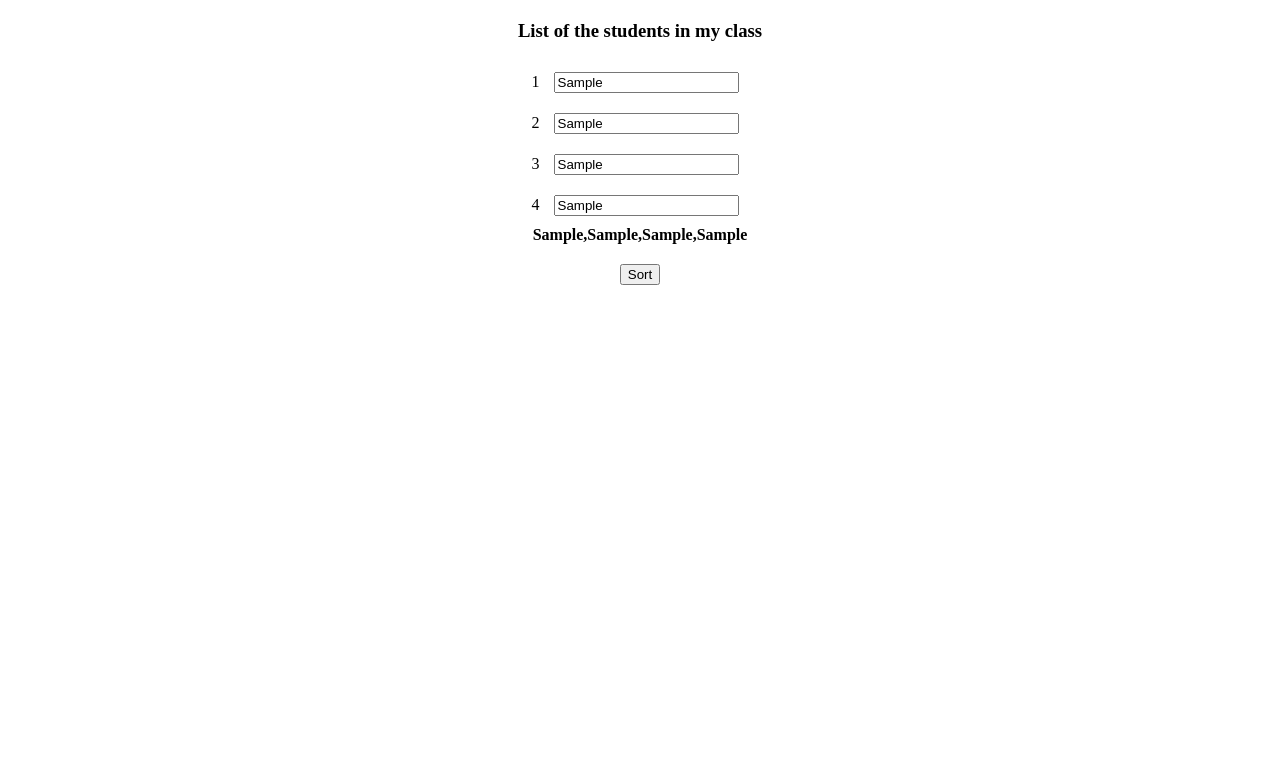
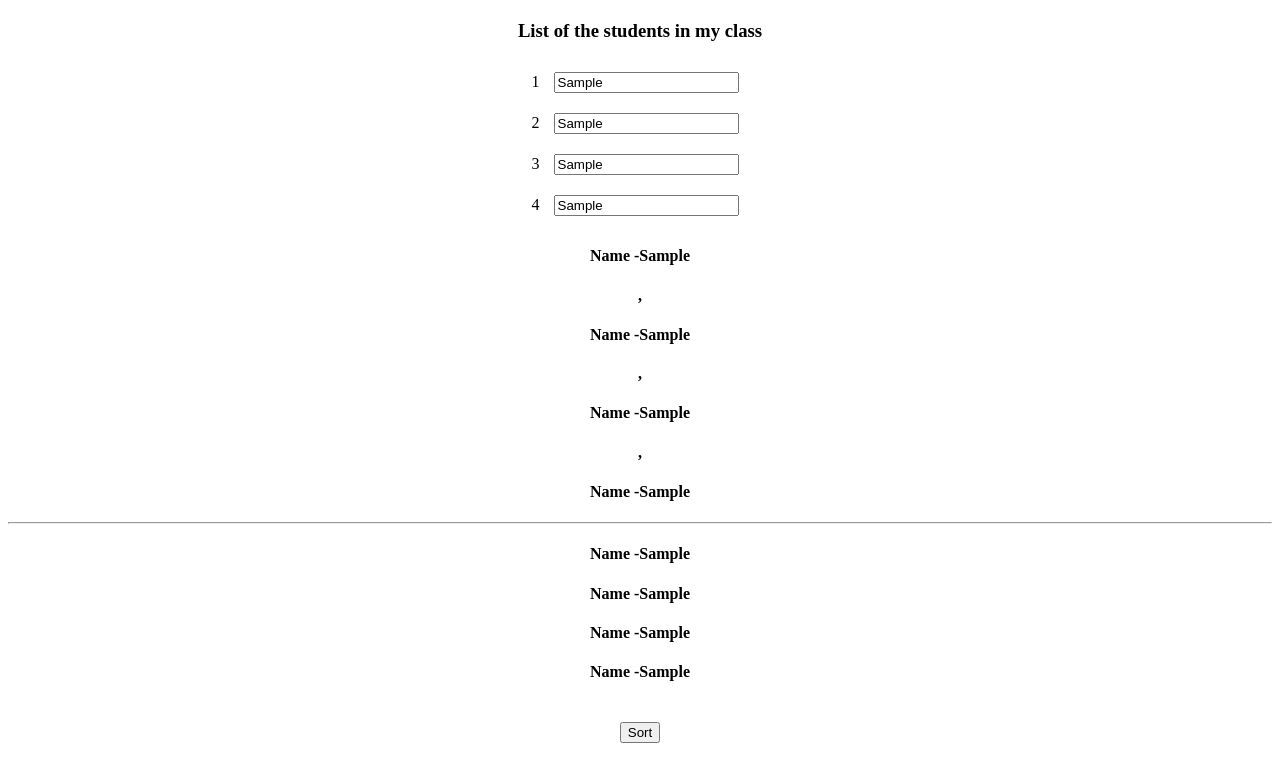
Before and after one commit to Joanna130/Attendance, a plain HTML site: page index.html in a window 1280 px wide. Both pictures are taken after typing "Sample", "Sample", "Sample", "Sample" into the empty fields and a click on the button "Submit". Drawn offline with Linux system fonts and the light colour scheme.

Commit message:
Add files via upload

```diff
--- a/index.html
+++ b/index.html
@@ -28,7 +28,11 @@
             Submit
         </button>
 
-        <div id="display_name" style="font-weight: bold";>
+        <div id="display_name_with_commas" style="font-weight: bold";>
+
+        </div>
+        <hr>
+        <div id="display_name_without_commas" style="font-weight: bold";>
 
         </div>
 
--- a/main.js
+++ b/main.js
@@ -3,7 +3,7 @@ name_of_the_student_array = [];
 function submit()
 {
 
-    var name_1 = document.getElementById("stud1").value;
+    /*var name_1 = document.getElementById("stud1").value;
     var name_2 = document.getElementById("stud2").value;
     var name_3 = document.getElementById("stud3").value;
     var name_4 = document.getElementById("stud4").value;
@@ -18,7 +18,32 @@ function submit()
     document.getElementById("display_name").innerHTML = name_of_the_student_array;
     document.getElementById("submit_button").style.display = "none";
     document.getElementById("sort_button").style.display = "inline-block";
+    */
+   var display_student_array = [];
+   for(var j = 1;j<=4;j++)
+   {
+       var name_of_the_student = document.getElementById("stud"+j).value;
+       console.log(name_of_the_student);
+       name_of_the_student_array.push(name_of_the_student);
+   }
+   console.log(name_of_the_student_array);
+   var length_of_array = name_of_the_student_array.length;
+   console.log(length_of_array);
 
+   for(var k = 0; k<length_of_array; k++)
+   {
+       display_student_array.push("<h4>Name -"+name_of_the_student_array[k]+"</h4>");
+       console.log(display_student_array);
+   }
+   console.log(display_student_array);
+   document.getElementById("display_name_with_commas").innerHTML = display_student_array;
+
+   var remove_commas = display_student_array.join(" ");
+   console.log(remove_commas);
+   document.getElementById("display_name_without_commas").innerHTML = remove_commas;
+
+   document.getElementById("submit_button").style.display = "none";
+   document.getElementById("sort_button").style.display = "inline-block";
 }
 
 function sorting()
```
